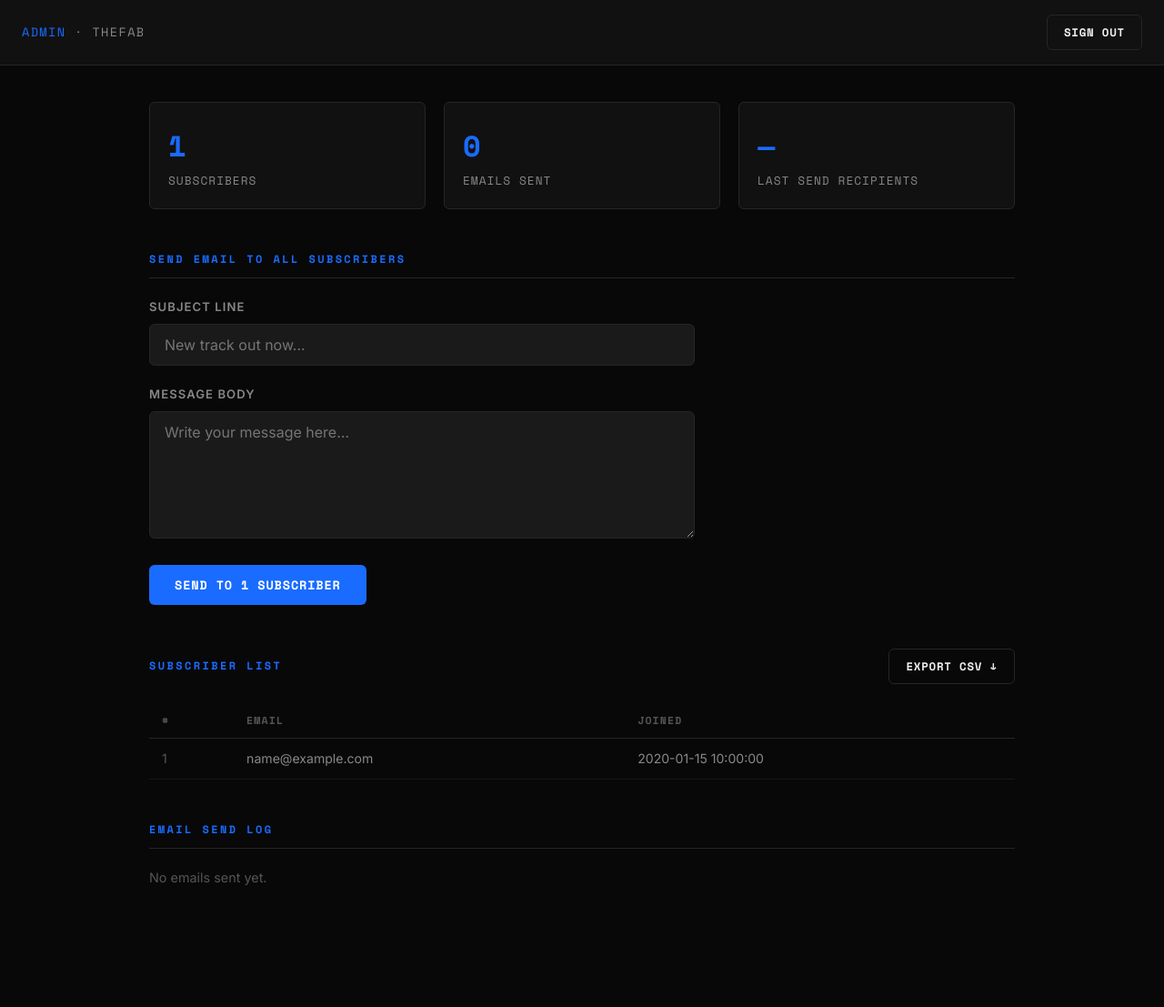
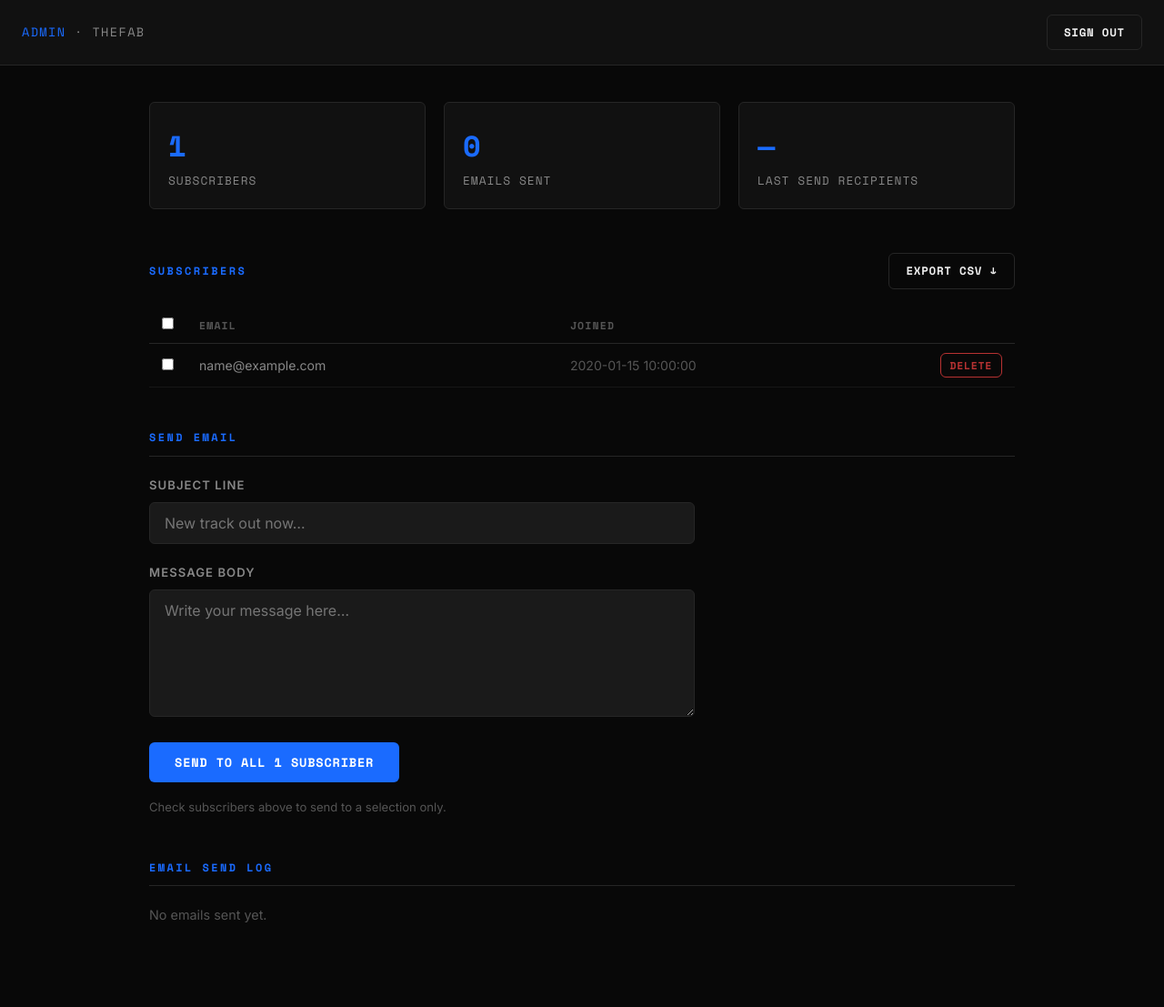
Before and after one commit to ifdusonchet/testClaude, a Flask app: page /admin/dashboard in a window 1280 px wide. Shown: the whole page at 91% size. Before the commit the page ends 973 px from the top, so only its background shows below. Run offline with Flask 3, Linux system fonts and the light colour scheme; the visitor is signed in with stand-in values (Sample User, id 1); tables that the repository leaves empty hold one stand-in row (values such as "Sample post"); data that the repository does not hold is empty.

Commit message:
Admin: per-subscriber email selection + delete; about page: Moog after heading
Admin dashboard:
- Subscriber checkboxes to send to a selection; send button updates live
- Select All checkbox in table header
- Delete button per subscriber row with confirmation
- New route POST /admin/delete-subscriber
- send-email falls back to all subscribers if none checked

About page:
- Moog animation moved after the h1 heading (heading, animation, story)

Co-Authored-By: Claude Sonnet 4.6 <noreply@anthropic.com>

```diff
--- a/docs/downloads.html
+++ b/docs/downloads.html
@@ -74,7 +74,7 @@
 
     <form class="gate-form" method="POST" action="#">
       <!-- Signed timestamp: rejects bots that submit instantly -->
-      <input type="hidden" name="form_token" value="1781342965.522c037298f593d1ab6ce9abb497d9b4c1a0585d205577f522a594a973204bc3">
+      <input type="hidden" name="form_token" value="1781345525.9be7729001d0382b29dc8854469beb147e82db304b4b4c36f4c6abfdad566d02">
 
       <!-- Honeypot: invisible to humans, bots tend to fill it -->
       <div class="hp-wrap" aria-hidden="true">
--- a/docs/static/css/style.css
+++ b/docs/static/css/style.css
@@ -266,7 +266,11 @@ ul, ol { padding-left: 1.4em; }
   color: var(--accent);
 }
 
-.btn--sm { padding: 8px 18px; font-size: 0.78rem; }
+.btn--sm  { padding: 8px 18px; font-size: 0.78rem; }
+.btn--xs  { padding: 4px 10px; font-size: 0.72rem; }
+
+.btn--danger { background: transparent; border: 1px solid #b83232; color: #b83232; }
+.btn--danger:hover { background: #b83232; color: #fff; }
 
 /* ── Form elements ──────────────────────────────────────────── */
 .form-group { margin-bottom: 20px; }
--- a/melodic-techno-site/app.py
+++ b/melodic-techno-site/app.py
@@ -904,7 +904,7 @@ def admin_export_csv():
 @app.route("/admin/send-email", methods=["POST"])
 @admin_required
 def admin_send_email():
-    """Send a newsletter to all subscribers."""
+    """Send a newsletter to selected subscribers, or all if none are checked."""
     subject = request.form.get("subject", "").strip()
     body    = request.form.get("body", "").strip()
 
@@ -912,7 +912,12 @@ def admin_send_email():
         flash("Subject and body are both required.", "error")
         return redirect(url_for("admin_dashboard"))
 
-    recipients = db.get_subscriber_emails()
+    selected_ids = [int(i) for i in request.form.getlist("recipient_ids") if i.isdigit()]
+    if selected_ids:
+        recipients = db.get_subscriber_emails_by_ids(selected_ids)
+    else:
+        recipients = db.get_subscriber_emails()
+
     success, message = email_sender.send_newsletter(subject, body, recipients)
 
     if success:
@@ -924,6 +929,16 @@ def admin_send_email():
     return redirect(url_for("admin_dashboard"))
 
 
+@app.route("/admin/delete-subscriber", methods=["POST"])
+@admin_required
+def admin_delete_subscriber():
+    subscriber_id = request.form.get("subscriber_id", type=int)
+    if subscriber_id:
+        db.delete_subscriber(subscriber_id)
+        flash("Subscriber deleted.", "success")
+    return redirect(url_for("admin_dashboard"))
+
+
 # ══════════════════════════════════════════════════════════════
 # ENTRY POINT
 # ══════════════════════════════════════════════════════════════
--- a/melodic-techno-site/database.py
+++ b/melodic-techno-site/database.py
@@ -79,6 +79,20 @@ def get_subscriber_emails() -> list[str]:
         return [r["email"] for r in rows]
 
 
+def get_subscriber_emails_by_ids(ids: list[int]) -> list[str]:
+    placeholders = ",".join("?" * len(ids))
+    with get_connection() as conn:
+        rows = conn.execute(
+            f"SELECT email FROM subscribers WHERE id IN ({placeholders})", ids
+        ).fetchall()
+        return [r["email"] for r in rows]
+
+
+def delete_subscriber(subscriber_id: int):
+    with get_connection() as conn:
+        conn.execute("DELETE FROM subscribers WHERE id = ?", (subscriber_id,))
+
+
 def subscriber_count() -> int:
     with get_connection() as conn:
         return conn.execute("SELECT COUNT(*) FROM subscribers").fetchone()[0]
--- a/melodic-techno-site/static/css/style.css
+++ b/melodic-techno-site/static/css/style.css
@@ -266,7 +266,11 @@ ul, ol { padding-left: 1.4em; }
   color: var(--accent);
 }
 
-.btn--sm { padding: 8px 18px; font-size: 0.78rem; }
+.btn--sm  { padding: 8px 18px; font-size: 0.78rem; }
+.btn--xs  { padding: 4px 10px; font-size: 0.72rem; }
+
+.btn--danger { background: transparent; border: 1px solid #b83232; color: #b83232; }
+.btn--danger:hover { background: #b83232; color: #fff; }
 
 /* ── Form elements ──────────────────────────────────────────── */
 .form-group { margin-bottom: 20px; }
--- a/melodic-techno-site/templates/admin/dashboard.html
+++ b/melodic-techno-site/templates/admin/dashboard.html
@@ -48,30 +48,24 @@
       </div>
     </div>
 
-    <!-- ── Send Email ──────────────────────────────────────── -->
-    <div class="admin-section">
-      <h2 class="admin-section__title">Send Email to All Subscribers</h2>
-      <form method="POST" action="{{ url_for('admin_send_email') }}" style="max-width:600px;">
-        <div class="form-group">
-          <label for="subject">Subject Line</label>
-          <input type="text" id="subject" name="subject" placeholder="New track out now…" required />
-        </div>
-        <div class="form-group">
-          <label for="body">Message Body</label>
-          <textarea id="body" name="body" placeholder="Write your message here…" required></textarea>
-        </div>
-        <button type="submit" class="btn btn--primary"
-          onclick="return confirm('Send this email to all {{ subscriber_count }} subscriber(s)?')">
-          Send to {{ subscriber_count }} subscriber{{ 's' if subscriber_count != 1 else '' }}
-        </button>
-      </form>
-    </div>
+    <!-- ── Subscriber List ───────────────────────────────────── -->
+    <!--
+      The checkboxes in this table belong to #send-form via form="send-form".
+      The delete buttons belong to their own per-row forms via form="del-N".
+      This avoids nested forms while keeping everything in the same visual block.
+    -->
 
-    <!-- ── Subscriber List ────────────────────────────────── -->
+    <!-- One hidden delete form per subscriber (outside the table) -->
+    {% for sub in subscribers %}
+    <form id="del-{{ sub.id }}" method="POST" action="{{ url_for('admin_delete_subscriber') }}">
+      <input type="hidden" name="subscriber_id" value="{{ sub.id }}" />
+    </form>
+    {% endfor %}
+
     <div class="admin-section">
       <div style="display:flex; align-items:center; justify-content:space-between; margin-bottom:20px;">
         <h2 class="admin-section__title" style="margin-bottom:0; padding-bottom:0; border-bottom:none;">
-          Subscriber List
+          Subscribers
         </h2>
         <a href="{{ url_for('admin_export_csv') }}" class="btn btn--outline btn--sm">
           Export CSV ↓
@@ -83,17 +77,30 @@
           <table class="subscriber-table">
             <thead>
               <tr>
-                <th>#</th>
+                <th style="width:36px;">
+                  <input type="checkbox" id="select-all" title="Select all" />
+                </th>
                 <th>Email</th>
                 <th>Joined</th>
+                <th style="width:80px;"></th>
               </tr>
             </thead>
             <tbody>
               {% for sub in subscribers %}
               <tr>
-                <td style="color:var(--text-subtle);">{{ sub.id }}</td>
+                <td>
+                  <input type="checkbox" name="recipient_ids" value="{{ sub.id }}"
+                         form="send-form" class="sub-checkbox" />
+                </td>
                 <td>{{ sub.email }}</td>
-                <td>{{ sub.created_at }}</td>
+                <td style="color:var(--text-subtle);">{{ sub.created_at }}</td>
+                <td>
+                  <button type="submit" form="del-{{ sub.id }}"
+                          class="btn btn--danger btn--xs"
+                          onclick="return confirm('Delete {{ sub.email }}?')">
+                    Delete
+                  </button>
+                </td>
               </tr>
               {% endfor %}
             </tbody>
@@ -106,7 +113,31 @@
       {% endif %}
     </div>
 
-    <!-- ── Email Log ──────────────────────────────────────── -->
+    <!-- ── Send Email ────────────────────────────────────────── -->
+    <div class="admin-section">
+      <h2 class="admin-section__title">Send Email</h2>
+      <form id="send-form" method="POST" action="{{ url_for('admin_send_email') }}" style="max-width:600px;">
+        <div class="form-group">
+          <label for="subject">Subject Line</label>
+          <input type="text" id="subject" name="subject" placeholder="New track out now…" required />
+        </div>
+        <div class="form-group">
+          <label for="body">Message Body</label>
+          <textarea id="body" name="body" placeholder="Write your message here…" required></textarea>
+        </div>
+        <div style="display:flex; align-items:center; gap:16px; flex-wrap:wrap;">
+          <button type="submit" class="btn btn--primary" id="send-btn"
+            onclick="return confirmSend()">
+            Send to all {{ subscriber_count }} subscriber{{ 's' if subscriber_count != 1 else '' }}
+          </button>
+          <span id="send-hint" style="font-size:0.82rem; color:var(--text-subtle);">
+            Check subscribers above to send to a selection only.
+          </span>
+        </div>
+      </form>
+    </div>
+
+    <!-- ── Email Log ─────────────────────────────────────────── -->
     <div class="admin-section">
       <h2 class="admin-section__title">Email Send Log</h2>
 
@@ -132,5 +163,45 @@
 
   </div><!-- /admin-body -->
 
+  <script>
+  (function () {
+    const allBox  = document.getElementById('select-all');
+    const checkboxes = () => document.querySelectorAll('.sub-checkbox');
+    const sendBtn = document.getElementById('send-btn');
+    const sendHint = document.getElementById('send-hint');
+    const totalCount = {{ subscriber_count }};
+
+    function updateSendBtn() {
+      const checked = [...checkboxes()].filter(c => c.checked);
+      if (checked.length === 0) {
+        sendBtn.textContent = 'Send to all ' + totalCount + ' subscriber' + (totalCount !== 1 ? 's' : '');
+        sendHint.textContent = 'Check subscribers above to send to a selection only.';
+      } else {
+        sendBtn.textContent = 'Send to ' + checked.length + ' selected subscriber' + (checked.length !== 1 ? 's' : '');
+        sendHint.textContent = '';
+      }
+    }
+
+    allBox.addEventListener('change', function () {
+      checkboxes().forEach(c => c.checked = allBox.checked);
+      updateSendBtn();
+    });
+
+    document.addEventListener('change', function (e) {
+      if (e.target.classList.contains('sub-checkbox')) {
+        allBox.checked = [...checkboxes()].every(c => c.checked);
+        updateSendBtn();
+      }
+    });
+
+    window.confirmSend = function () {
+      const checked = [...checkboxes()].filter(c => c.checked);
+      const n = checked.length || totalCount;
+      const target = checked.length ? checked.length + ' selected subscriber' + (n !== 1 ? 's' : '') : 'all ' + totalCount + ' subscriber' + (totalCount !== 1 ? 's' : '');
+      return confirm('Send this email to ' + target + '?');
+    };
+  }());
+  </script>
+
 </body>
 </html>
```
Also changed, not shown: docs/about.html (+10 -4 lines), melodic-techno-site/templates/about.html (+10 -4 lines), 1 other file.
